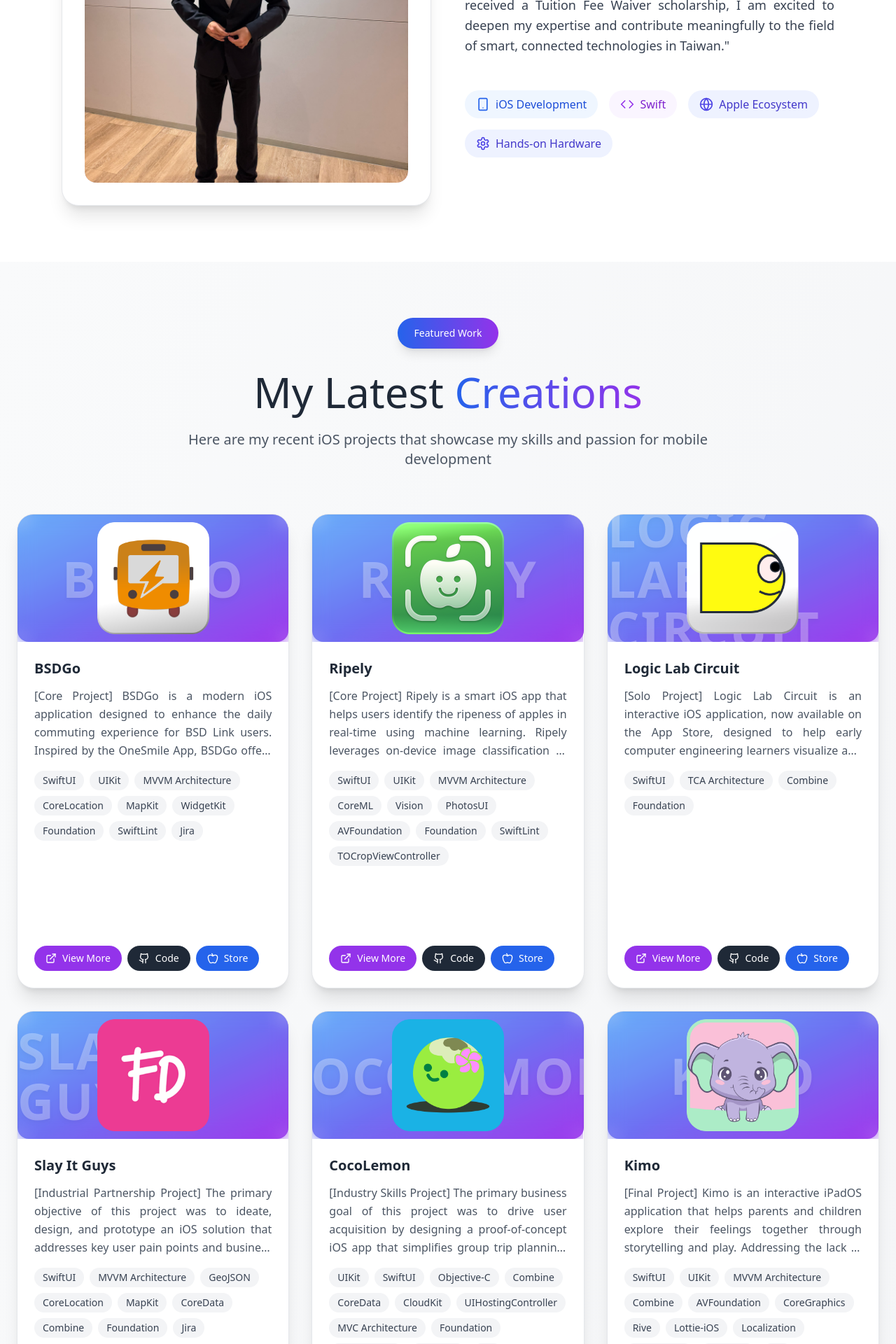
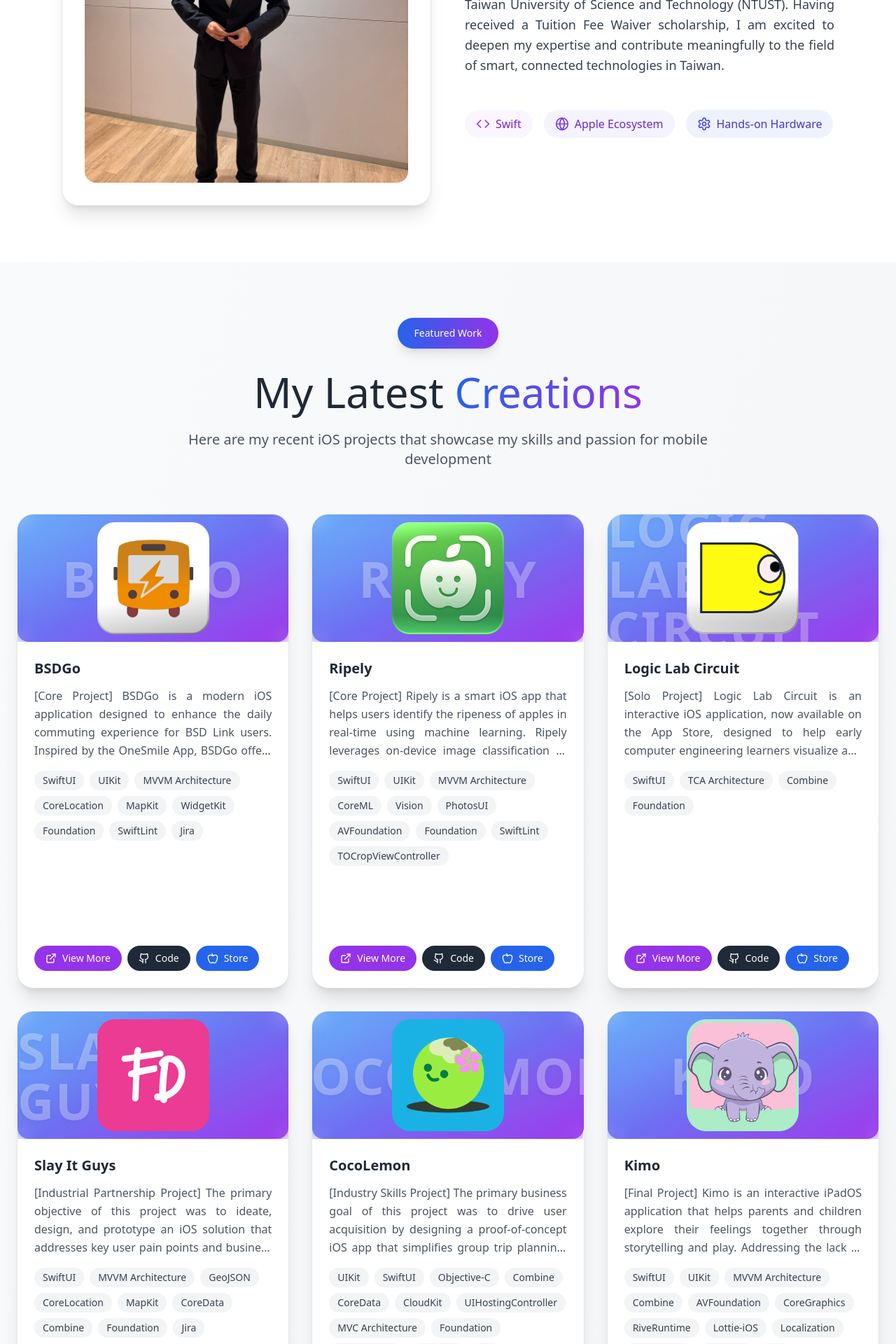
Before and after one commit to Lunardy2509/lunardy2509.github.io, a Next.js app in the folder portfolio/: page / in a window 1280 px wide. Shown: the part 1560-3480 px from the top of the page at 70% size. Built offline with nearby package versions, Linux system fonts and the light colour scheme.

Commit message:
fix: wording in About Me and remove iOS Development Pills.

```diff
--- a/portfolio/components/about.tsx
+++ b/portfolio/components/about.tsx
@@ -61,23 +61,23 @@
                 University of Science and Technology (NTUST). Having received a
                 Tuition Fee Waiver scholarship, I am excited to deepen my
                 expertise and contribute meaningfully to the field of smart,
-                connected technologies in Taiwan."
+                connected technologies in Taiwan.
               </p>
 
               <div className="flex flex-wrap gap-4 pt-6">
-                <div className="flex items-center bg-blue-50 px-4 py-2 rounded-full">
+                {/* <div className="flex items-center bg-blue-50 px-4 py-2 rounded-full">
                   <Smartphone className="w-5 h-5 text-blue-600 mr-2" />
                   <span className="text-blue-700 font-medium">
                     iOS Development
                   </span>
-                </div>
+                </div> */}
                 <div className="flex items-center bg-purple-50 px-4 py-2 rounded-full">
                   <Code className="w-5 h-5 text-purple-600 mr-2" />
                   <span className="text-purple-700 font-medium">Swift</span>
                 </div>
-                <div className="flex items-center bg-indigo-50 px-4 py-2 rounded-full">
-                  <Globe className="w-5 h-5 text-indigo-600 mr-2" />
-                  <span className="text-indigo-700 font-medium">
+                <div className="flex items-center bg-violet-50 px-4 py-2 rounded-full">
+                  <Globe className="w-5 h-5 text-violet-600 mr-2" />
+                  <span className="text-violet-700 font-medium">
                     Apple Ecosystem
                   </span>
                 </div>
--- a/portfolio/components/projects.tsx
+++ b/portfolio/components/projects.tsx
@@ -146,7 +146,7 @@
       "Combine",
       "AVFoundation",
       "CoreGraphics",
-      "Rive",
+      "RiveRuntime",
       "Lottie-iOS",
       "Localization",
       "Foundation",
```
